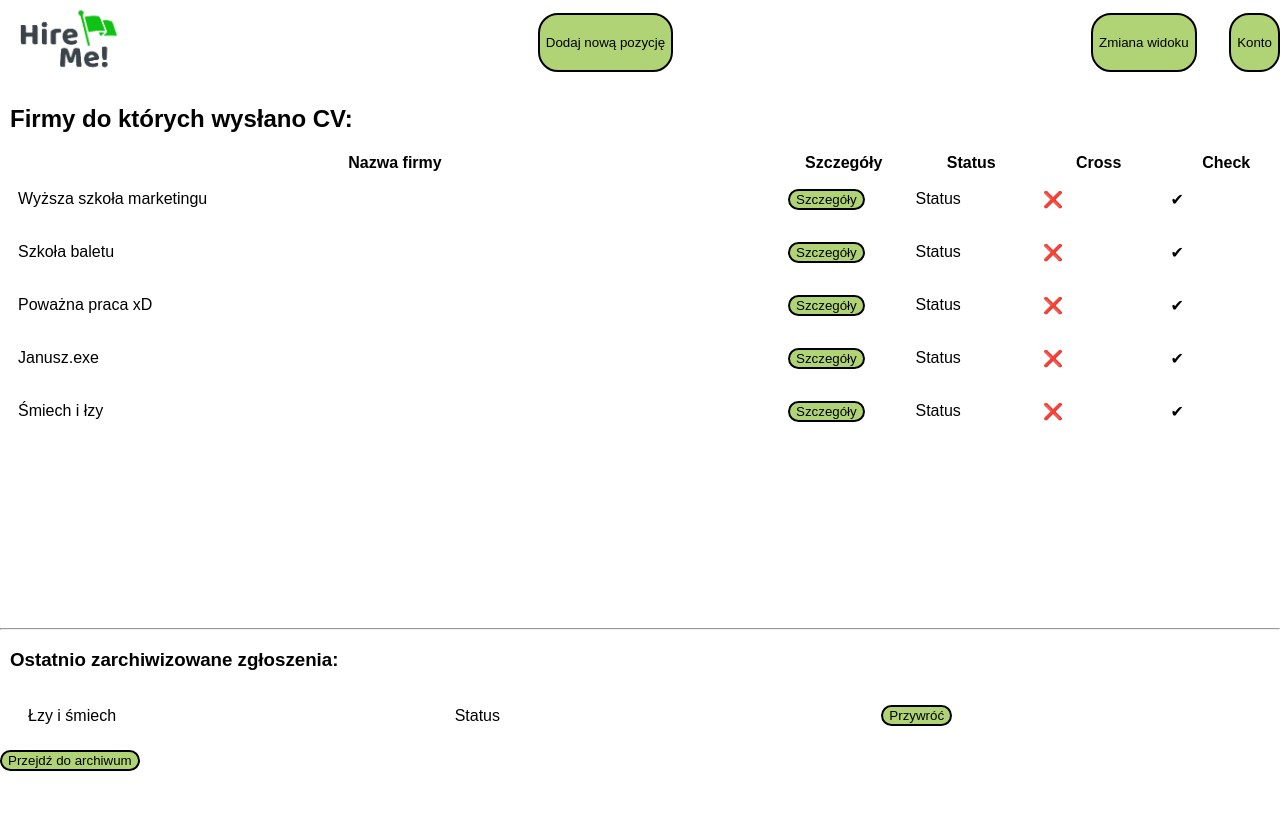
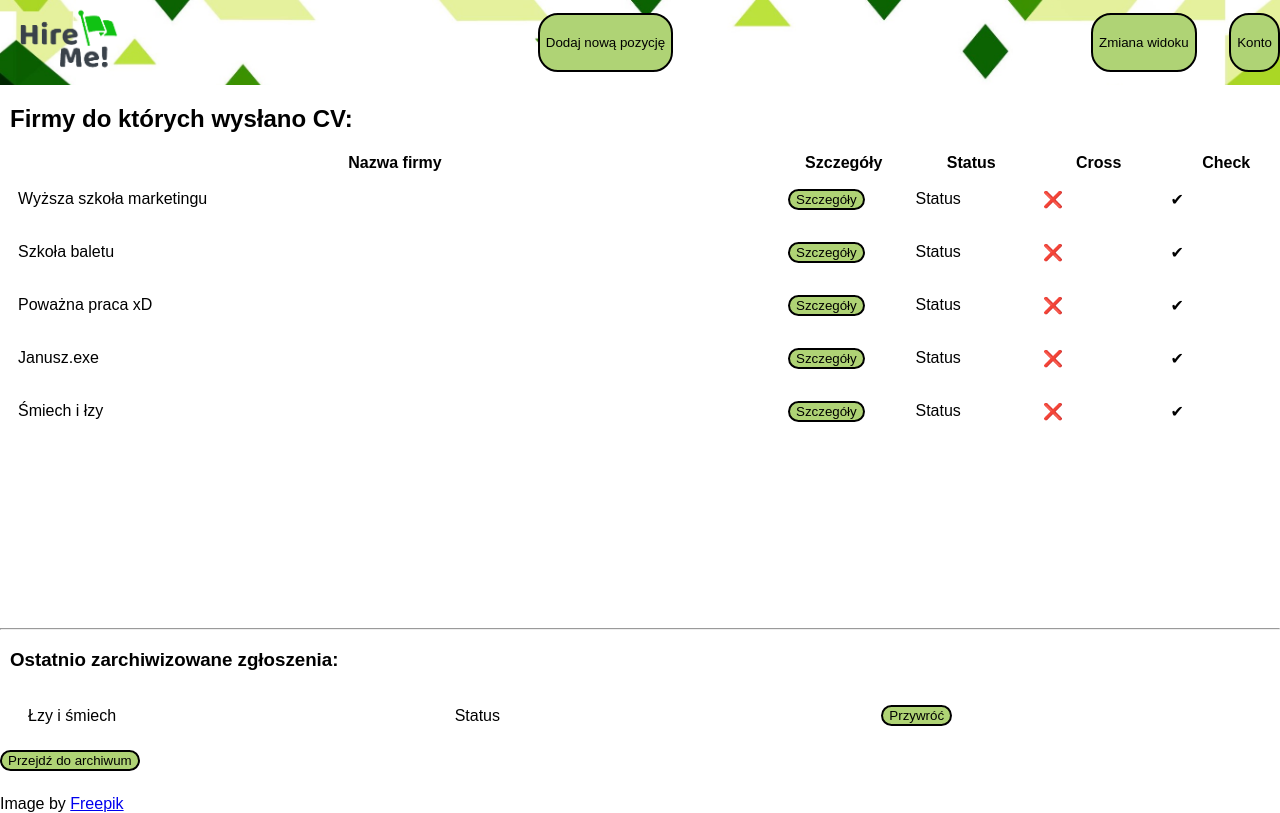
Before and after one commit to Alendart/Hire-me_frontend, a React (Create React App) app: page / in a window 1280 px wide. Built offline with nearby package versions, Linux system fonts and the light colour scheme.

Commit message:
Added header background from Freepik

```diff
--- a/src/component/Main/Main.css
+++ b/src/component/Main/Main.css
@@ -27,6 +27,7 @@ header {
 }
 
 .app_body {
+
     width: 100%;
     height: calc(100vh - 265px);
     display: flex;
@@ -75,3 +76,9 @@ tr:hover {
 thead tr:hover {
     background-color: transparent;
 }
+
+.header-image {
+    background-image: url("./Header_background_v4.jpg");
+    background-size: cover;
+    background-color: #cccccc;
+}
--- a/src/component/Main/Main.tsx
+++ b/src/component/Main/Main.tsx
@@ -8,7 +8,7 @@ export const Main = () => {
 
     return (
         <>
-            <header>
+            <header className="header-image">
                 <div className="header_content">
                     <img src={logo} alt="logo"/>
                     <button>Dodaj nową pozycję</button>
@@ -95,6 +95,9 @@ export const Main = () => {
                         </tbody>
                     </table>
                     <button>Przejdź do archiwum</button>
+                    <p>Image by <a
+                        href="https://www.freepik.com/free-vector/flat-design-polygonal-background_13264338.htm#query=background%20geometric%20green&position=1&from_view=search&track=ais">Freepik</a>
+                    </p>
                 </div>
             </footer>
         </>
```
Also changed, not shown: src/component/Main/Header_background_v4.jpg (added).
